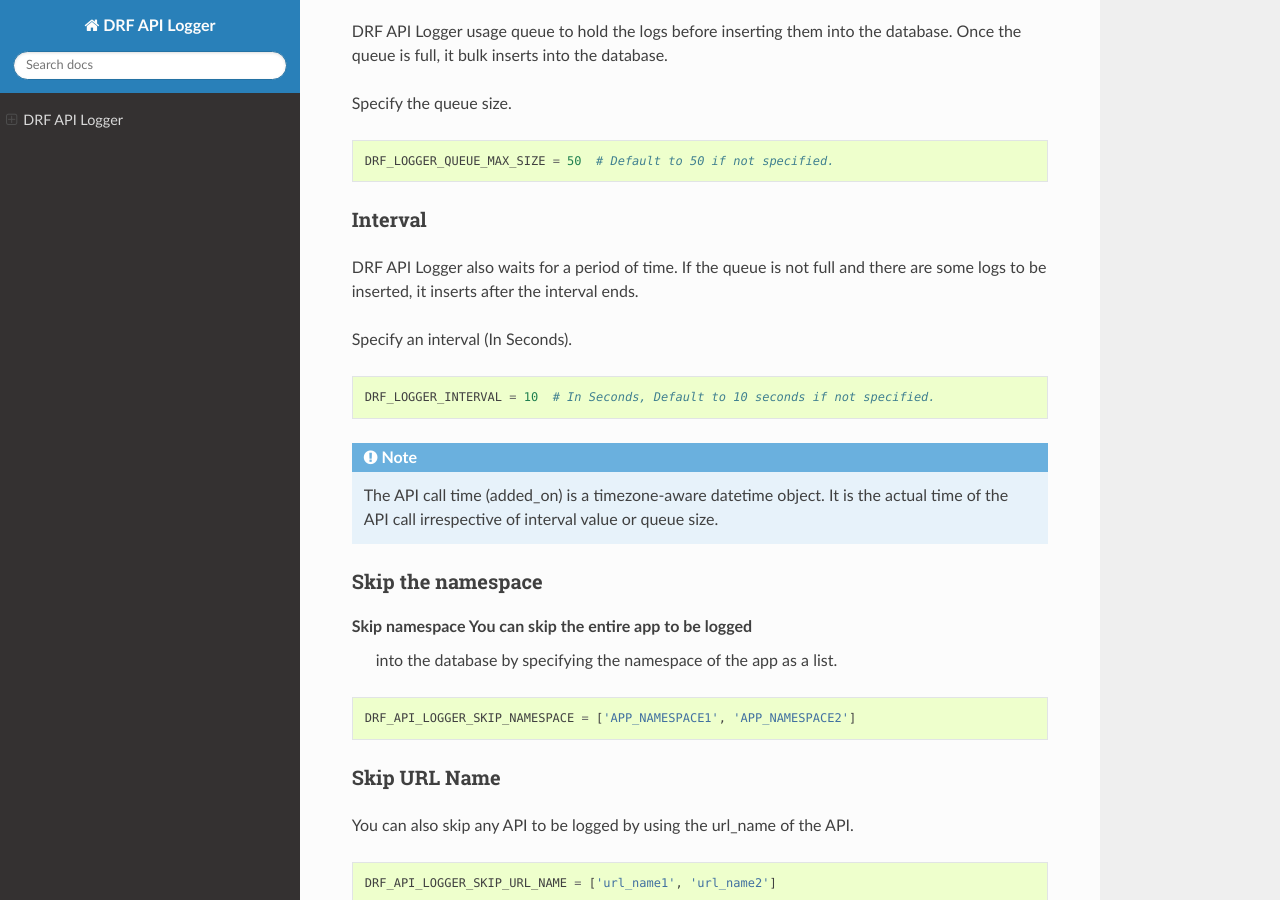
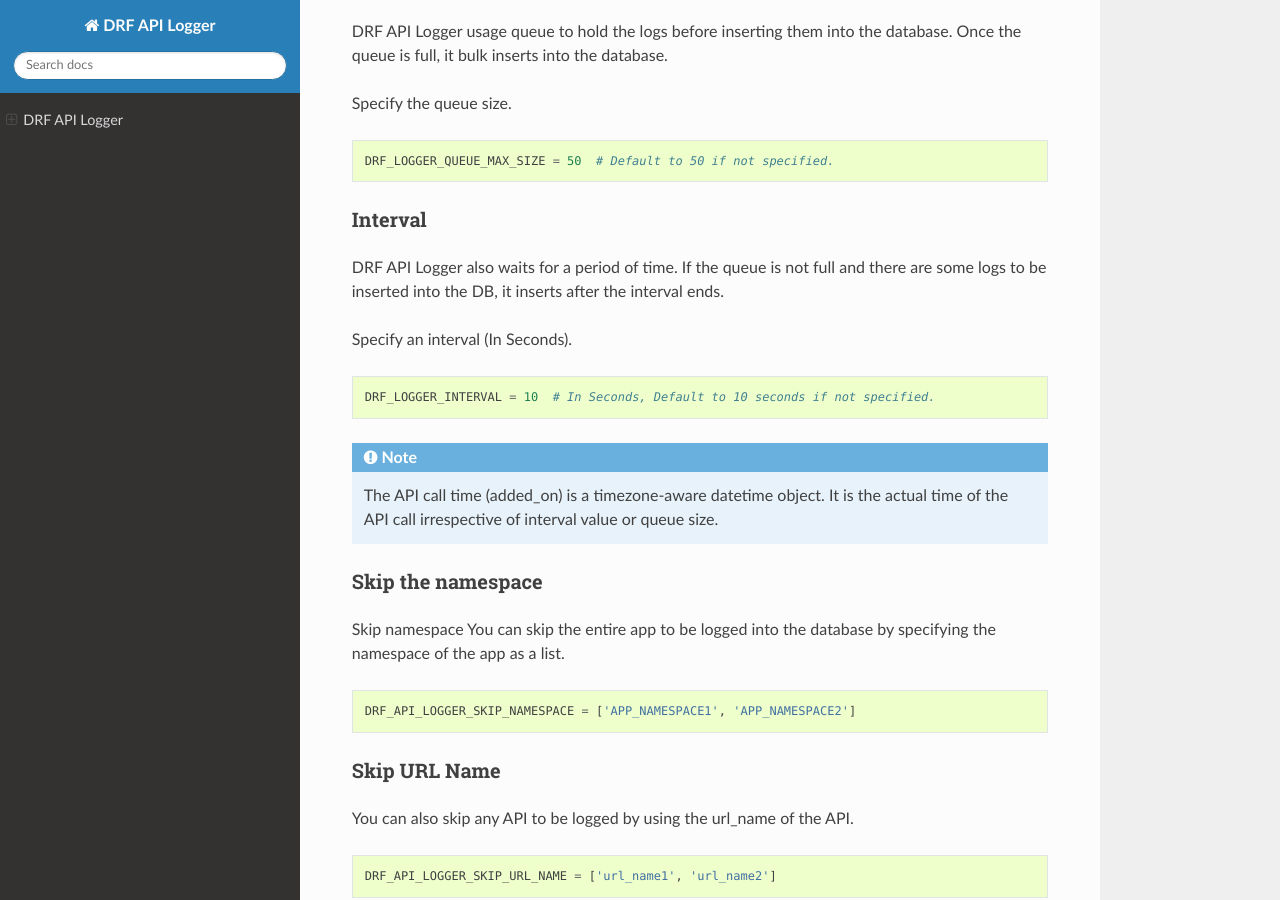
Before and after one commit to vishalanandl177/DRF-API-Logger, a Sphinx documentation site: the page built from docs/index.rst, in a window 1280 px wide and 900 px high, scrolled down 3848 px. Built offline with Sphinx 7.4.7 and the Read the Docs theme 2.0.0, drawn with Linux system fonts in a browser that asks for light colours; some of the changed text lies outside the part shown.

Commit message:
Update index.rst

```diff
--- a/docs/index.rst
+++ b/docs/index.rst
@@ -169,7 +169,7 @@
 =====
 
 DRF API Logger also waits for a period of time. If the queue is not full
-and there are some logs to be inserted, it inserts after the interval
+and there are some logs to be inserted into the DB, it inserts after the interval
 ends.
 
 Specify an interval (In Seconds).
@@ -186,8 +186,7 @@
 Skip the namespace
 ==================
 
-Skip namespace You can skip the entire app to be logged
-   into the database by specifying the namespace of the app as a list.
+Skip namespace You can skip the entire app to be logged into the database by specifying the namespace of the app as a list.
 
 .. code:: python
 
@@ -294,17 +293,6 @@
    DRF_API_LOGGER_MAX_REQUEST_BODY_SIZE = 1024  # default to -1, no limit.
    DRF_API_LOGGER_MAX_RESPONSE_BODY_SIZE = 1024  # default to -1, no limit.
 
-API with or without Host
-========================
-
-You can specify whether an endpoint of API should have absolute URI or
-not by setting this variable in the DRF settings.py file.
-
-.. code:: python
-
-   DRF_API_LOGGER_PATH_TYPE = 'ABSOLUTE'  # Default to ABSOLUTE if not specified
-   # Possible values are ABSOLUTE, FULL_PATH or RAW_URI
-
 Tracing
 =======
 
@@ -338,6 +326,17 @@
 .. code:: python
 
    DRF_API_LOGGER_TRACING_ID_HEADER_NAME: str = 'X_TRACING_ID'  # Replace with actual header name.
+
+API with or without Host
+========================
+
+You can specify whether an endpoint of API should have absolute URI or
+not by setting this variable in the DRF settings.py file.
+
+.. code:: python
+
+   DRF_API_LOGGER_PATH_TYPE = 'ABSOLUTE'  # Default to ABSOLUTE if not specified
+   # Possible values are ABSOLUTE, FULL_PATH or RAW_URI
 
 Considering we are accessing the following URL:
 http://127.0.0.1:8000/api/v1/?page=123 DRF_API_LOGGER_PATH_TYPE possible
```
